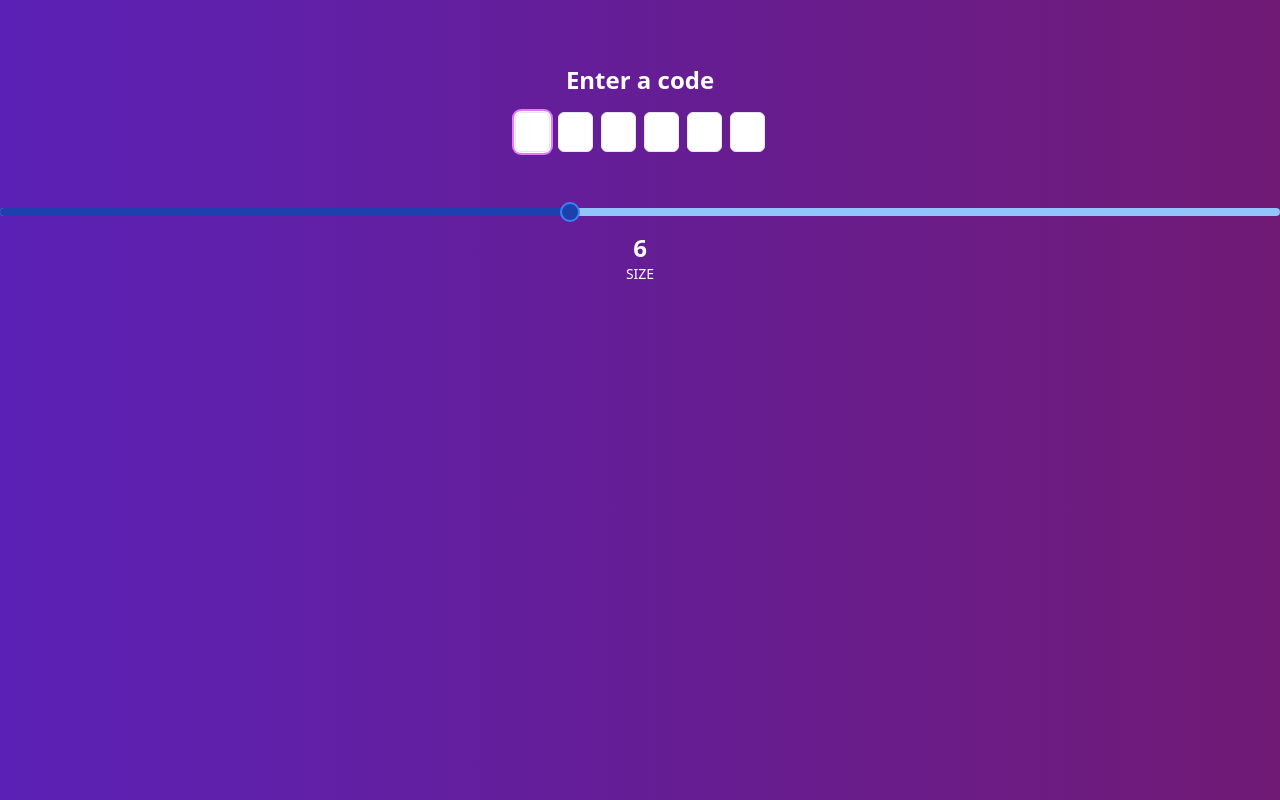
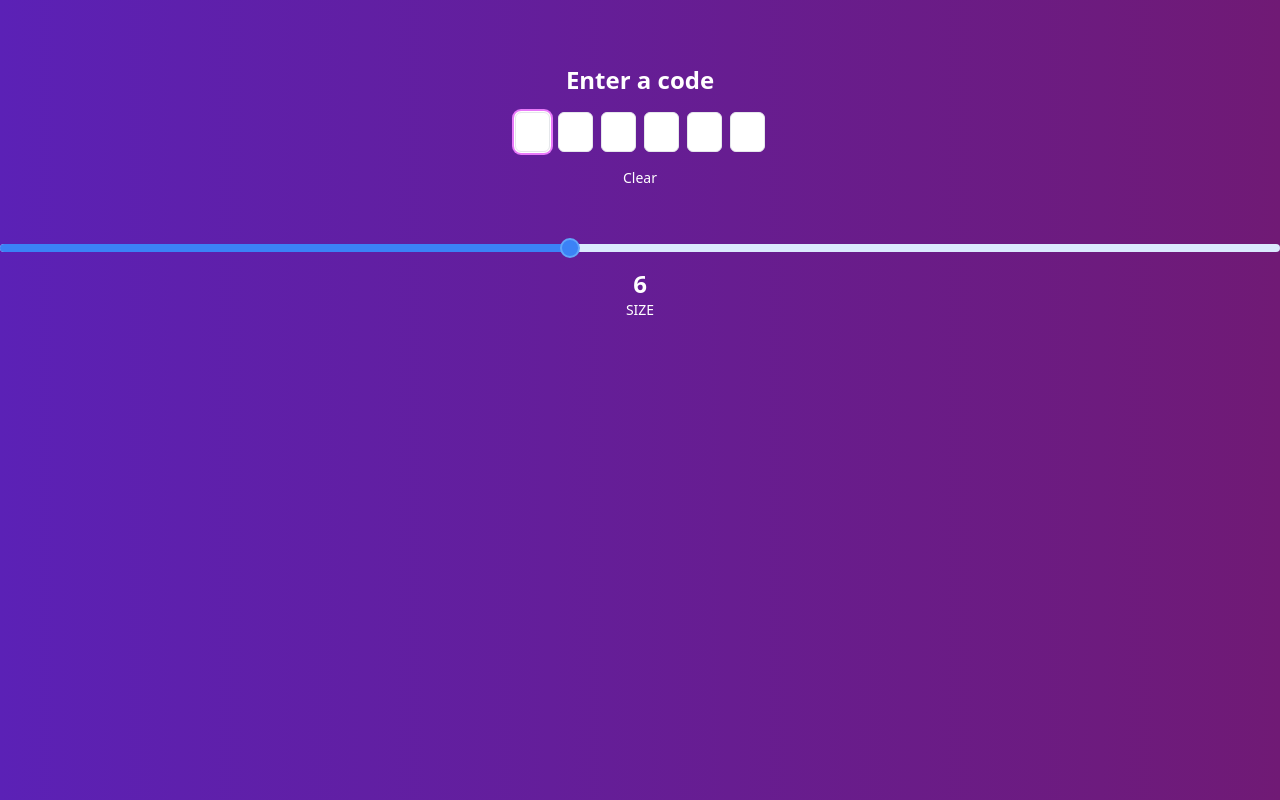
Before and after one commit to ruslanguns/react-code-input, a React (Vite) app: page / in a window 1280 px wide. Built offline with nearby package versions, Linux system fonts and the light colour scheme.

Commit message:
improve to showcase

```diff
--- a/src/App.tsx
+++ b/src/App.tsx
@@ -17,6 +17,10 @@ function App() {
 
       <OtpInput ref={otpRef} onValueChange={setValue} size={size} />
 
+      <button onClick={onClear} className="text-sm hover:underline font-light">
+        Clear
+      </button>
+
       <Slider
         defaultValue={[5]}
         max={10}
@@ -30,15 +34,11 @@ function App() {
         SIZE
       </h4>
 
-      {val && <div className="mt-10">{val}</div>}
-
       {val && (
-        <button
-          onClick={onClear}
-          className="text-sm hover:underline font-light"
-        >
-          Clear
-        </button>
+        <h4 className="p-4 border border-solid rounded-lg text-sm font-thin flex flex-col items-center justify-center">
+          <span className="font-bold text-2xl">{val}</span>
+          VALUE
+        </h4>
       )}
     </div>
   );
--- a/src/slider.tsx
+++ b/src/slider.tsx
@@ -12,10 +12,10 @@ const Slider = React.forwardRef<
     className={`relative flex w-full touch-none select-none items-center ${className}`}
     {...props}
   >
-    <SliderPrimitive.Track className="relative h-2 w-full grow overflow-hidden rounded-full bg-blue-300">
-      <SliderPrimitive.Range className="absolute h-full bg-blue-800" />
+    <SliderPrimitive.Track className="relative h-2 w-full grow overflow-hidden rounded-full bg-blue-100">
+      <SliderPrimitive.Range className="absolute h-full bg-blue-500" />
     </SliderPrimitive.Track>
-    <SliderPrimitive.Thumb className="block h-5 w-5 rounded-full border-2 border-blue-500 bg-blue-800 ring-offset-neutral-800 transition-colors focus-visible:outline-none focus-visible:ring-2 focus-visible:ring-ring focus-visible:ring-offset-2 disabled:pointer-events-none disabled:opacity-50" />
+    <SliderPrimitive.Thumb className="block h-5 w-5 rounded-full border-2 border-blue-400 bg-blue-500 ring-offset-neutral-800 transition-colors focus-visible:outline-none focus-visible:ring-2 focus-visible:ring-ring focus-visible:ring-offset-2 disabled:pointer-events-none disabled:opacity-50" />
   </SliderPrimitive.Root>
 ));
 Slider.displayName = SliderPrimitive.Root.displayName;
```
